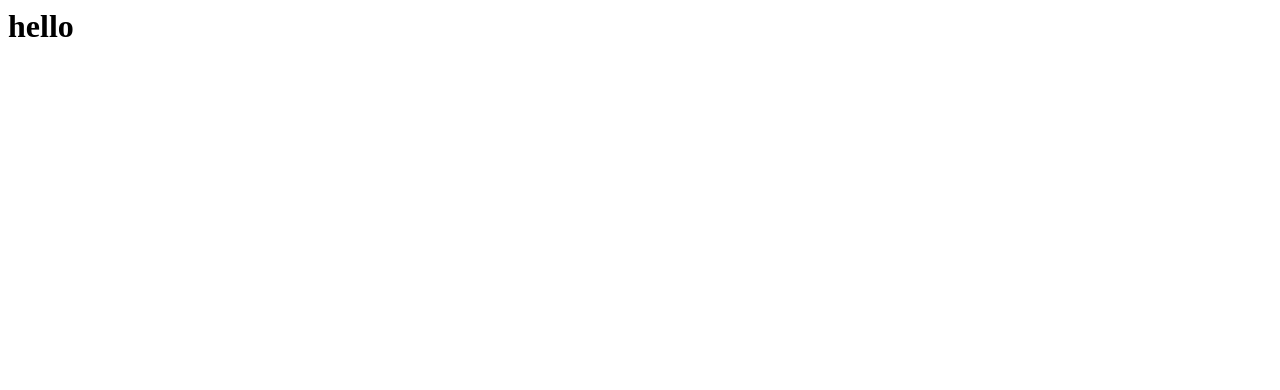
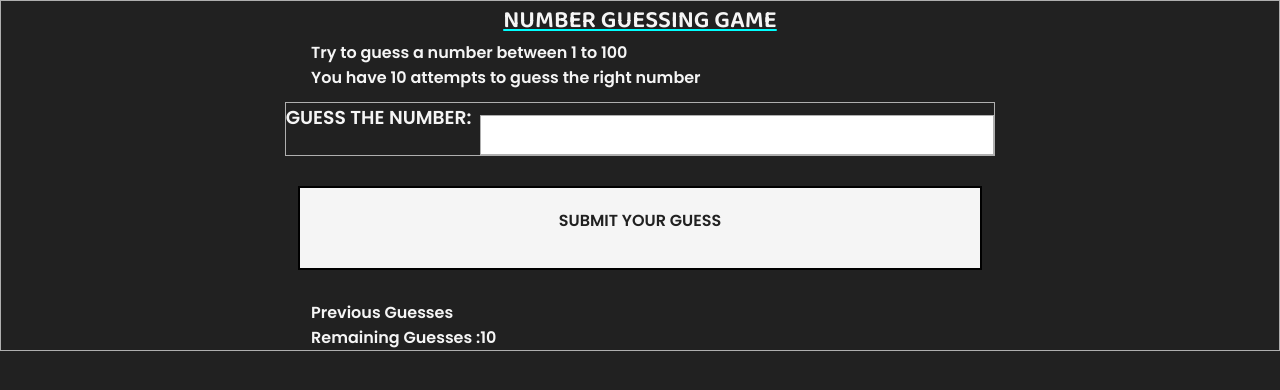
Before and after one commit to Chaitanya-666/number-guessing-game, a plain HTML site: page index.html in a window 1280 px wide. Drawn offline with Linux system fonts and the light colour scheme.

Commit message:
Add files via upload

```diff
--- a/index.html
+++ b/index.html
@@ -1 +1,156 @@
-<h1>hello</h1.
+<!DOCTYPE html>
+<html lang="en">
+
+<head>
+    <meta charset="UTF-8">
+    <meta name="viewport" content="width=device-width, initial-scale=1.0">
+    <title>basic project :Guess the Number </title>
+    <style>
+        @import url('https://fonts.googleapis.com/css2?family=Baloo+Bhai+2:wght@400..800&family=Poppins:ital,wght@0,100;0,200;0,300;0,400;0,500;0,600;0,700;0,800;0,900&display=swap');
+
+        * {
+            margin: 0;
+            padding: 0;
+
+
+        }
+
+        .background {
+            background-color: #212121;
+            color: whitesmoke;
+            /* background-color: var(--input); */
+        }
+
+        .font {
+            text-align: center;
+            font-family: "Baloo Bhai 2", sans-serif;
+            font-optical-sizing: auto;
+            font-weight: 600;
+            text-decoration: underline;
+            text-decoration-color: aqua;
+            font-style: normal;
+            color: whitesmoke;
+        }
+
+        .font1 {
+            font-family: "Poppins", sans-serif;
+            font-optical-sizing: auto;
+            font-weight: 600;
+
+            /* Semi-bold weight */
+            font-style: normal;
+            color: whitesmoke;
+        }
+
+        .button {
+            background-color: whitesmoke;
+            color: #212121;
+            text-align: center;
+            height: 05vmin;
+            width: 50vw;
+            margin: 30px;
+            padding: 20px;
+            border: 2px solid black;
+            position: relative;
+            top: 0px;
+            margin-left: auto;
+            margin-right: auto;
+            cursor: pointer;
+
+
+        }
+
+        .button:hover {
+            background-color: transparent;
+            color: orange;
+        }
+
+        .align {
+            position: relative;
+            top: 20px;
+            left: 20px;
+        }
+
+        .container {
+
+            background-color: #212121;
+            border: 1px solid rgb(175, 175, 175);
+        }
+
+        .a1 {
+
+            border: 1px solid rgb(175, 175, 175);
+
+        }
+
+        .a3 {
+            margin-top: 12px;
+            display: flex;
+            justify-content: center;
+            margin-left: auto;
+            margin-right: auto;
+            border: 1px solid rgb(175, 175, 175);
+
+        }
+
+
+
+
+        .wrap {
+            display: flex;
+            justify-content: center;
+        }
+
+        input {
+            height: 3vw;
+            width: 40vw;
+            border: 2px solid black;
+        }
+
+        .b2 {
+
+            position: relative;
+            top: 0px;
+            margin-left: 310px;
+
+
+        }
+
+        .box {
+            margin-left: 310px;
+
+        }
+    </style>
+</head>
+
+<body class="background">
+    <div class="container">
+        <h2 class="font">NUMBER GUESSING GAME</h2>
+        <div class="b2">
+            <h4 class="font1">Try to guess a number between 1 to 100 </h4>
+            <h4 class="font1">You have 10 attempts to guess the right number </h4>
+        </div>
+        <div class="wrap">
+
+          <div>
+                <div class="a3">
+                    <h3 class="font1">GUESS THE NUMBER: &nbsp;</h3>
+                    <input type="number" class="a3" id="main" required>
+                </div>
+                <div class="button font1" id="submit" onclick="checkCorrect(event)">
+                    SUBMIT YOUR GUESS
+                </div>
+                </div>
+
+        </div>
+
+        <div class="box font1">
+            <div class="oplabel">Previous Guesses</div>
+            <div class="oplabel">Remaining Guesses :10</div>
+        </div>
+
+    </div>
+    <script src="script.js"></script>
+</body>
+
+</html>
--- /dev/null
+++ b/script.js
@@ -0,0 +1,38 @@
+
+let rm=Math.floor((Math.random()*100)+1);
+let count=10;
+let pre=[];
+let oplabel=document.querySelectorAll('.oplabel');
+console.log(rm);
+
+function checkCorrect(event) {
+   event.preventDefault();
+    let ip=document.getElementById('main').value;
+    if(ip>0&&ip<=100){
+    count--;
+    pre.push(ip);
+
+    if(ip==rm&&count>0){
+        alert(`wow you correctly guessed the number : ${rm}`);
+        alert('please reload the page to try again :] ');
+
+        return;
+    }
+    else if(count>=0){
+        oplabel[0].textContent=`Previous guesses are : ${pre}`;
+        oplabel[1].textContent=`Remaining Guesses : ${count}`;
+
+    }
+
+    else{
+        alert("better luck next time please reload the page if u wish to try again");
+        return;
+    }
+    }
+    else{
+        alert('please enter number in range of 1-100 ')
+
+    }
+
+
+}
```
